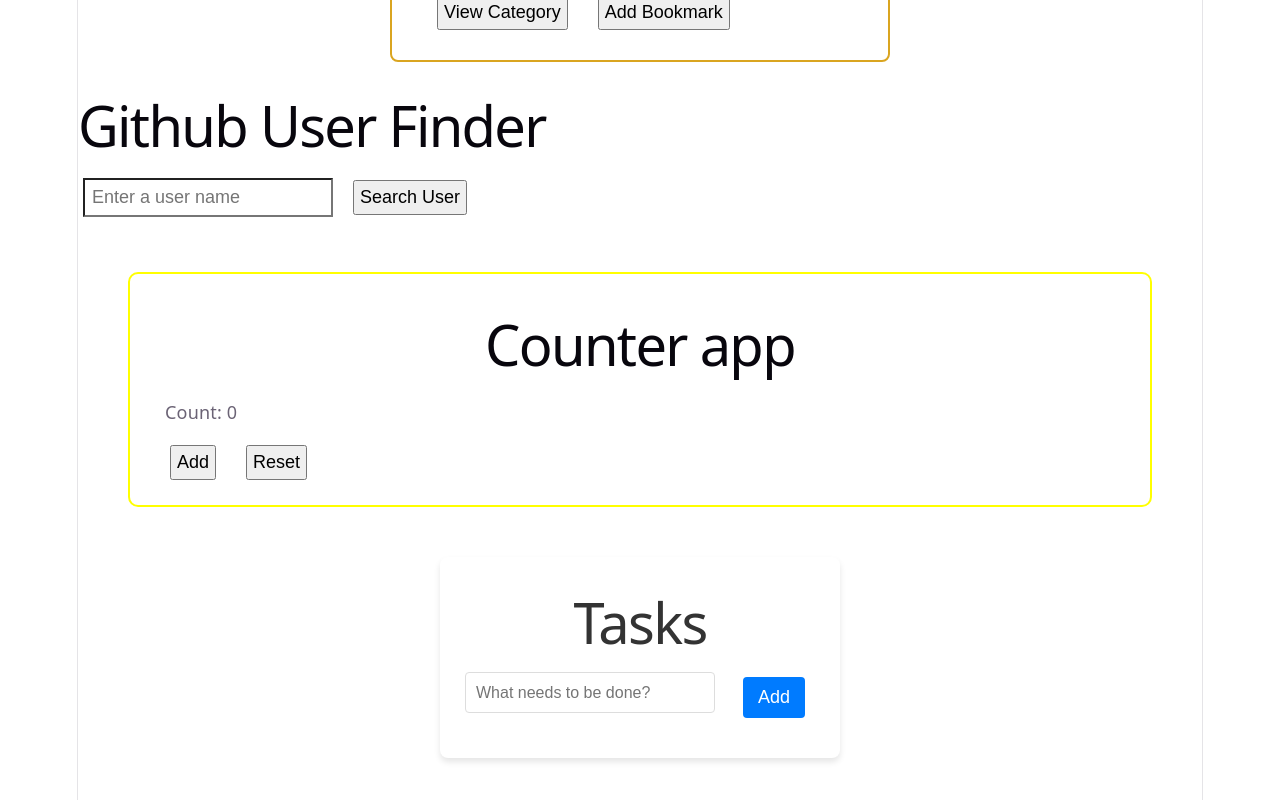
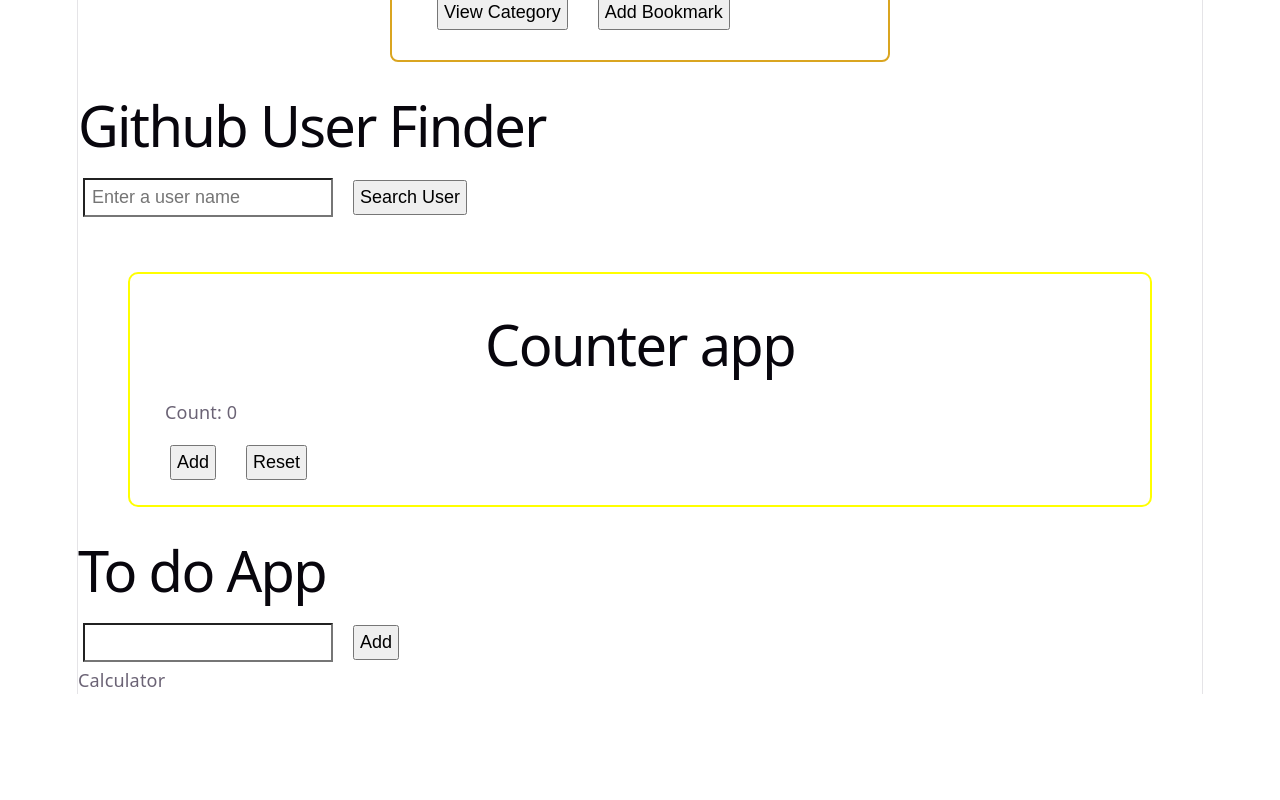
Before and after one commit to nHallecn/freecodecampReact, a React (Vite) app: page / in a window 1280 px wide. Shown: the part 4081-4881 px from the top of the page. After the commit the page ends 4775 px from the top, so only its background shows below. Built offline with nearby package versions, Linux system fonts and the light colour scheme.

Commit message:
modified:   src/App.jsx 	new file:   src/sections/Calculator.jsx 	modified:   src/sections/ToDoList.jsx

```diff
--- a/src/App.jsx
+++ b/src/App.jsx
@@ -10,6 +10,7 @@ import BookmarkManager from './sections/BookmarkManager.jsx'
 import GithubUserFinder from './sections/GithubUserFinder.jsx'
 import Counter from './sections/Counter.jsx'
 import ToDoList from './sections/ToDoList.jsx'
+import Calculator from './sections/Calculator.jsx'
 
 const App = () => {
   return (
@@ -25,6 +26,7 @@ const App = () => {
       <GithubUserFinder />
       <Counter />
       <ToDoList />
+      <Calculator />
     </div>
   )
 }
--- /dev/null
+++ b/src/sections/Calculator.jsx
@@ -0,0 +1,9 @@
+import React from 'react'
+
+const Calculator = () => {
+  return (
+    <div>Calculator</div>
+  )
+}
+
+export default Calculator
--- a/src/sections/ToDoList.jsx
+++ b/src/sections/ToDoList.jsx
@@ -1,154 +1,45 @@
-import React, { useState, useEffect } from 'react';
+import React, { useState } from 'react'
 
 const ToDoList = () => {
-  const [todos, setTodos] = useState(() => {
-    const savedTodos = localStorage.getItem('react-todos');
-    return savedTodos ? JSON.parse(savedTodos) : [];
-  });
-  const [inputValue, setInputValue] = useState('');
 
-  useEffect(() => {
-    localStorage.setItem('react-todos', JSON.stringify(todos));
-  }, [todos]);
+  const [input, setInput] = useState('');
+  const [task, setTask] = useState([]);
 
-  const handleSubmit = (e) => {
-    e.preventDefault();
-    if (!inputValue.trim()) return;
+  function addTask(){
+    if(input.trim()==='') return;
 
-    const newTodo = {
-      id: crypto.randomUUID(),
-      text: inputValue.trim(),
-      completed: false,
+    const newTask = {
+      id: Date.now(),
+      text: input
     };
 
-    setTodos([...todos, newTodo]);
-    setInputValue('');
-  };
+    setTask([...task, newTask]);
+    setInput('');
+  }
 
-  const toggleTodo = (id) => {
-    setTodos(prev =>
-      prev.map(todo =>
-        todo.id === id ? { ...todo, completed: !todo.completed } : todo
-      )
-    );
-  };
-
-  const deleteTodo = (id) => {
-    setTodos(prev => prev.filter(todo => todo.id !== id));
-  };
-
-  const clearCompleted = () => {
-    setTodos(prev => prev.filter(todo => !todo.completed));
-  };
+  function deleteTask(id){
+    const updateTask = task.filter(t => t.id !== id);
+    setTask(updateTask)
+  }
 
   return (
-    <div style={{
-      maxWidth: '400px',
-      margin: '50px auto',
-      padding: '20px',
-      fontFamily: 'system-ui, sans-serif',
-      boxShadow: '0 4px 6px rgba(0,0,0,0.1)',
-      borderRadius: '8px',
-      backgroundColor: '#fff'
-    }}>
-      <h1 style={{ textAlign: 'center', color: '#333' }}>Tasks</h1>
-
-      <form onSubmit={handleSubmit} style={{ display: 'flex', gap: '8px', marginBottom: '20px' }}>
-        <input
-          type="text"
-          value={inputValue}
-          onChange={(e) => setInputValue(e.target.value)}
-          placeholder="What needs to be done?"
-          style={{
-            flex: 1,
-            padding: '10px',
-            borderRadius: '4px',
-            border: '1px solid #ddd',
-            fontSize: '16px'
-          }}
-        />
-        <button
-          type="submit"
-          style={{
-            padding: '10px 15px',
-            backgroundColor: '#007bff',
-            color: 'white',
-            border: 'none',
-            borderRadius: '4px',
-            cursor: 'pointer'
-          }}
-        >
-          Add
-        </button>
-      </form>
-
-      <ul style={{ listStyle: 'none', padding: 0 }}>
-        {todos.map(todo => (
-          <li
-            key={todo.id}
-            style={{
-              display: 'flex',
-              alignItems: 'center',
-              padding: '10px 0',
-              borderBottom: '1px solid #eee',
-              gap: '10px'
-            }}
-          >
-            <input
-              type="checkbox"
-              checked={todo.completed}
-              onChange={() => toggleTodo(todo.id)}
-              style={{ cursor: 'pointer', width: '18px', height: '18px' }}
-            />
-            <span style={{
-              flex: 1,
-              textDecoration: todo.completed ? 'line-through' : 'none',
-              color: todo.completed ? '#888' : '#333'
-            }}>
-              {todo.text}
-            </span>
-            <button
-              onClick={() => deleteTodo(todo.id)}
-              style={{
-                backgroundColor: 'transparent',
-                color: '#ff4d4d',
-                border: 'none',
-                cursor: 'pointer',
-                fontSize: '14px'
-              }}
-            >
-              ✕
-            </button>
+    <div>
+      <h1>To do App</h1>
+      <input
+        type='text'
+        onChange={(e)=>setInput(e.target.value)}
+      />
+      <button onClick={addTask}>Add</button>
+      <ul>
+        {task.map((t)=>(
+          <li key={t.id}>
+            {t.text}
+            <button onClick={()=>deleteTask(t.id)}>Delete</button>
           </li>
         ))}
       </ul>
+    </div>
+  )
+}
 
-      {todos.length > 0 && (
-        <div style={{
-          marginTop: '20px',
-          display: 'flex',
-          justifyContent: 'space-between',
-          alignItems: 'center',
-          fontSize: '14px',
-          color: '#666'
-        }}>
-          <span>{todos.filter(t => !t.completed).length} items left</span>
-          <button
-            onClick={clearCompleted}
-            style={{
-              background: 'none',
-              border: 'none',
-              color: '#007bff',
-              cursor: 'pointer',
-              textDecoration: 'underline'
-            }}
-          >
-            Clear completed
-          </button>
-        </div>
-      )}
-    </div>
-  );
-};
-
-export default ToDoList;
+export default ToDoList
```
